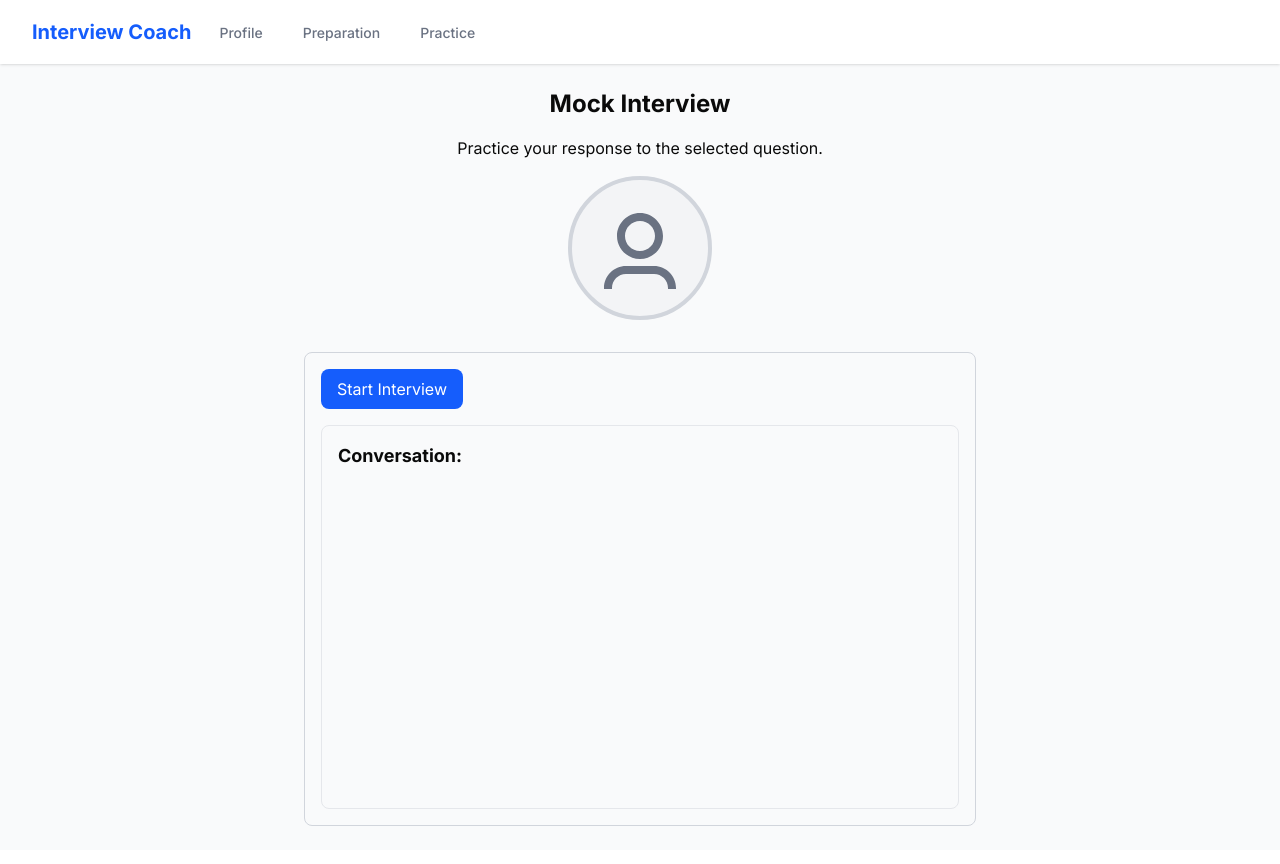
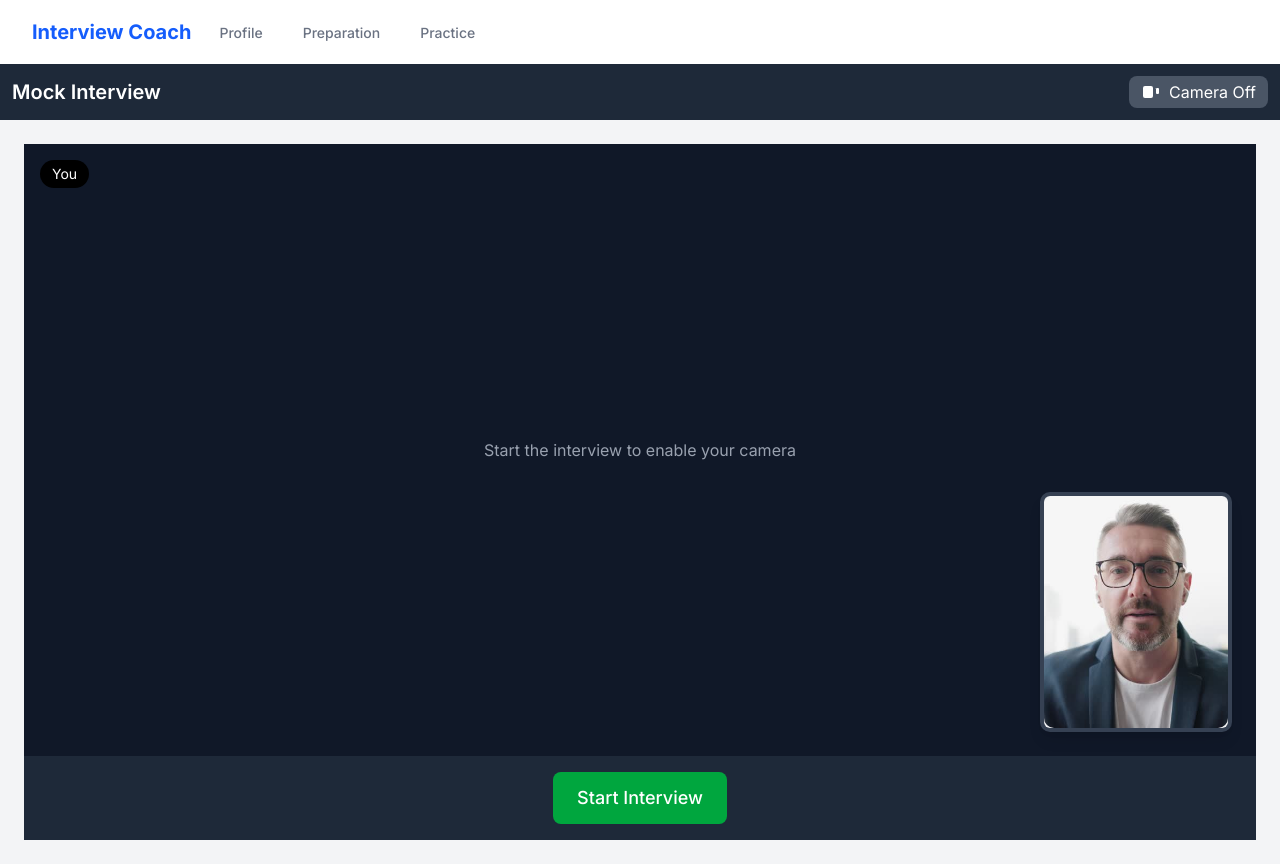
Before and after one commit to evekeen/ai-mock-interview, a Next.js app: page /mock in a window 1280 px wide. Built offline with nearby package versions, Linux system fonts and the light colour scheme.

Commit message:
video kind of works

```diff
--- a/src/app/mock/components/VoiceAssistant.tsx
+++ b/src/app/mock/components/VoiceAssistant.tsx
@@ -2,6 +2,7 @@
 import React, { useState, useRef, useEffect } from "react";
 import { useSearchParams } from "next/navigation"; // To get the topic
 import { getToken } from "@/services/openai/token";
+import Image from "next/image"; // Import Next Image
 
 // Define message type
 interface Message {
@@ -9,16 +10,89 @@ interface Message {
     text: string;
 }
 
-export default function VoiceAssistant() {
+interface VoiceAssistantProps {
+    cameraEnabled: boolean;
+}
+
+export default function VoiceAssistant({ cameraEnabled }: VoiceAssistantProps) {
     const [connected, setConnected] = useState(false);
     const [loading, setLoading] = useState(false);
     const [error, setError] = useState<string | null>(null);
     const [messages, setMessages] = useState<Message[]>([]);
+    const [isInterviewerSpeaking, setIsInterviewerSpeaking] = useState(false);
+    const [userStream, setUserStream] = useState<MediaStream | null>(null);
+
     const peerRef = useRef<RTCPeerConnection | null>(null);
     const dataChannelRef = useRef<RTCDataChannel | null>(null);
     const audioPlayerRef = useRef<HTMLAudioElement | null>(null);
+    const videoRef = useRef<HTMLVideoElement | null>(null);
+
     const searchParams = useSearchParams();
     const topic = searchParams.get("topic") || "a challenging situation"; // Default topic
+
+    // Set up user's camera if enabled
+    useEffect(() => {
+        let mounted = true;
+        let stream: MediaStream | null = null;
+
+        const setupCamera = async () => {
+            if (cameraEnabled && connected) {
+                try {
+                    // Only request camera if we don't already have a stream
+                    if (!userStream) {
+                        stream = await navigator.mediaDevices.getUserMedia({
+                            video: true,
+                        });
+
+                        // Only set the state if component is still mounted
+                        if (mounted) {
+                            setUserStream(stream);
+                            if (videoRef.current) {
+                                videoRef.current.srcObject = stream;
+                            }
+                        }
+                    }
+                } catch (err) {
+                    console.error("Error accessing camera:", err);
+                }
+            }
+        };
+
+        setupCamera();
+
+        // Cleanup function
+        return () => {
+            mounted = false;
+            // Don't stop the stream here, we'll handle that in the cameraEnabled effect
+        };
+    }, [connected, cameraEnabled, userStream]);
+
+    // Handle camera toggle separately
+    useEffect(() => {
+        if (!cameraEnabled && userStream) {
+            // Stop all video tracks when camera is disabled
+            userStream.getTracks().forEach((track) => {
+                if (track.kind === "video") {
+                    track.stop();
+                }
+            });
+            setUserStream(null);
+            if (videoRef.current) {
+                videoRef.current.srcObject = null;
+            }
+        }
+
+        return () => {
+            // Cleanup on unmount
+            if (userStream) {
+                userStream.getTracks().forEach((track) => {
+                    if (track.kind === "video") {
+                        track.stop();
+                    }
+                });
+            }
+        };
+    }, [cameraEnabled, userStream]);
 
     // Function to initialize WebRTC connection
     async function init() {
@@ -154,6 +228,9 @@ export default function VoiceAssistant() {
                         text: `Tell me about a time you handled ${topic}.`,
                     },
                 ]);
+                // Set interviewer to speaking initially
+                setIsInterviewerSpeaking(true);
+                setTimeout(() => setIsInterviewerSpeaking(false), 5000);
             });
 
             console.log(
@@ -191,17 +268,17 @@ export default function VoiceAssistant() {
                             ];
                         }
                     });
+                    // User is speaking, interviewer is not
+                    setIsInterviewerSpeaking(false);
                     break;
 
                 case "response.text.done": // User's speech transcription complete
-                    // Often the delta covers the full text, but we can finalize here if needed
-                    // The API might not always send a separate 'done' with full text matching the deltas exactly
-                    // console.log("User speech finalized (event data might be minimal):", event);
+                    // User has finished speaking
                     break;
 
                 case "response.audio.delta": // Assistant's audio speech delta (binary)
-                    // This indicates audio is being generated/streamed, handled by ontrack
-                    // console.log('Assistant audio delta received (binary data not shown)');
+                    // Set interviewer as speaking when audio is received
+                    setIsInterviewerSpeaking(true);
                     break;
 
                 case "response.text.delta.assistant": // Assistant's text response delta
@@ -223,6 +300,8 @@ export default function VoiceAssistant() {
                                 : prev;
                         }
                     });
+                    // Interviewer is speaking
+                    setIsInterviewerSpeaking(true);
                     break;
 
                 case "response.done": // Assistant's full response complete
@@ -251,6 +330,8 @@ export default function VoiceAssistant() {
                             return prev; // No change needed
                         });
                     }
+                    // Interviewer is no longer speaking
+                    setIsInterviewerSpeaking(false);
                     console.log("Assistant response done.");
                     break;
 
@@ -326,6 +407,12 @@ export default function VoiceAssistant() {
             }
         }
 
+        // Stop user video stream if active
+        if (userStream) {
+            userStream.getTracks().forEach((track) => track.stop());
+            setUserStream(null);
+        }
+
         // Remove audio player if dynamically added
         if (audioPlayerRef.current) {
             audioPlayerRef.current.pause();
@@ -348,50 +435,143 @@ export default function VoiceAssistant() {
     }, []); // Empty dependency array ensures this runs only on mount and unmount
 
     return (
-        <div className="p-4 border border-gray-300 rounded-md w-full max-w-2xl">
-            {error && <p className="text-red-500 mb-4">Error: {error}</p>}
+        <div className="w-full h-full flex flex-col relative">
+            {error && (
+                <div className="absolute top-4 left-4 z-50 bg-red-100 border border-red-400 text-red-700 px-4 py-3 rounded flex items-center shadow-lg">
+                    <svg
+                        className="w-6 h-6 mr-2"
+                        fill="currentColor"
+                        viewBox="0 0 20 20"
+                    >
+                        <path
+                            fillRule="evenodd"
+                            d="M18 10a8 8 0 11-16 0 8 8 0 0116 0zm-7 4a1 1 0 11-2 0 1 1 0 012 0zm-1-9a1 1 0 00-1 1v4a1 1 0 102 0V6a1 1 0 00-1-1z"
+                            clipRule="evenodd"
+                        />
+                    </svg>
+                    <span>{error}</span>
+                </div>
+            )}
 
+            {/* Main Video Area (User Camera or Placeholder) */}
+            <div className="flex-1 bg-gray-900 flex items-center justify-center relative overflow-hidden">
+                {cameraEnabled && connected ? (
+                    <video
+                        ref={videoRef}
+                        autoPlay
+                        muted
+                        className="w-full h-full object-cover transform -scale-x-100"
+                    ></video>
+                ) : (
+                    <div className="text-center text-gray-400">
+                        {connected ? (
+                            cameraEnabled ? (
+                                <p>Camera loading...</p>
+                            ) : (
+                                <p>Camera is off</p>
+                            )
+                        ) : (
+                            <p>Start the interview to enable your camera</p>
+                        )}
+                    </div>
+                )}
+
+                {/* User label */}
+                <div className="absolute top-4 left-4 bg-black bg-opacity-70 text-white py-1 px-3 rounded-full text-sm z-20">
+                    You
+                </div>
+
+                {/* Interviewer Picture-in-Picture */}
+                <div className="absolute bottom-6 right-6 z-20 w-32 h-40 md:w-40 md:h-52 lg:w-48 lg:h-60 border-4 border-gray-700 rounded-lg overflow-hidden shadow-lg">
+                    <div
+                        className={`w-full h-full relative bg-gray-100 ${
+                            isInterviewerSpeaking ? "animate-pulse" : ""
+                        }`}
+                    >
+                        {/* Glow effect when speaking */}
+                        {isInterviewerSpeaking && (
+                            <div className="absolute -inset-1 bg-blue-500 rounded-lg opacity-50 blur-md"></div>
+                        )}
+                        {/* Interviewer avatar */}
+                        <div
+                            className={`w-full h-full ${
+                                isInterviewerSpeaking
+                                    ? "ring-2 ring-blue-500 ring-offset-2 ring-offset-gray-700"
+                                    : ""
+                            } relative z-10`}
+                        >
+                            <Image
+                                src="/interviewer.jpg"
+                                alt="Interviewer Avatar"
+                                fill
+                                style={{ objectFit: "cover" }}
+                                priority
+                                className="rounded-lg"
+                            />
+                        </div>
+                    </div>
+                </div>
+            </div>
+
+            {/* Bottom Controls Bar */}
+            <div className="bg-gray-800 p-4 flex justify-center items-center gap-4">
                 {!connected ? (
                     <button
-                    className={`px-4 py-2 bg-blue-600 text-white rounded-md hover:bg-blue-700 focus:outline-none focus:ring-2 focus:ring-blue-500 disabled:opacity-50 disabled:cursor-not-allowed`}
+                        className={`px-6 py-3 bg-green-600 text-white rounded-md hover:bg-green-700 focus:outline-none focus:ring-2 focus:ring-green-500 disabled:opacity-50 disabled:cursor-not-allowed text-lg font-medium flex items-center gap-2`}
                         onClick={init}
                         disabled={loading}
                     >
-                    {loading ? "Connecting..." : "Start Interview"}
+                        {loading ? (
+                            <>
+                                <svg
+                                    className="animate-spin h-5 w-5 text-white"
+                                    xmlns="http://www.w3.org/2000/svg"
+                                    fill="none"
+                                    viewBox="0 0 24 24"
+                                >
+                                    <circle
+                                        className="opacity-25"
+                                        cx="12"
+                                        cy="12"
+                                        r="10"
+                                        stroke="currentColor"
+                                        strokeWidth="4"
+                                    ></circle>
+                                    <path
+                                        className="opacity-75"
+                                        fill="currentColor"
+                                        d="M4 12a8 8 0 018-8V0C5.373 0 0 5.373 0 12h4zm2 5.291A7.962 7.962 0 014 12H0c0 3.042 1.135 5.824 3 7.938l3-2.647z"
+                                    ></path>
+                                </svg>
+                                Connecting...
+                            </>
+                        ) : cameraEnabled ? (
+                            "Start Interview with Camera"
+                        ) : (
+                            "Start Interview"
+                        )}
                     </button>
                 ) : (
-                <div>
-                    <p className="text-green-600 font-bold flex items-center mb-4">
-                        ✔ Connection established. Speak into your mic…
-                    </p>
                     <button
-                        className="px-4 py-2 bg-red-600 text-white rounded-md hover:bg-red-700 focus:outline-none focus:ring-2 focus:ring-red-500 mb-4"
-                        onClick={cleanupConnection} // Add a button to disconnect manually
+                        className="px-6 py-3 bg-red-600 text-white rounded-md hover:bg-red-700 focus:outline-none focus:ring-2 focus:ring-red-500 text-lg font-medium flex items-center gap-2"
+                        onClick={cleanupConnection}
                         disabled={loading}
                     >
+                        <svg
+                            xmlns="http://www.w3.org/2000/svg"
+                            className="h-5 w-5"
+                            viewBox="0 0 20 20"
+                            fill="currentColor"
+                        >
+                            <path
+                                fillRule="evenodd"
+                                d="M10 18a8 8 0 100-16 8 8 0 000 16zM8.707 7.293a1 1 0 00-1.414 1.414L8.586 10l-1.293 1.293a1 1 0 101.414 1.414L10 11.414l1.293 1.293a1 1 0 001.414-1.414L11.414 10l1.293-1.293a1 1 0 00-1.414-1.414L10 8.586 8.707 7.293z"
+                                clipRule="evenodd"
+                            />
+                        </svg>
                         End Interview
                     </button>
-                </div>
                 )}
-
-            <div className="mt-4 p-4 border border-gray-200 rounded-md bg-gray-50 h-96 overflow-y-auto">
-                <h2 className="font-bold mb-2 text-lg">Conversation:</h2>
-                {messages.map((m, i) => (
-                    <div
-                        key={i}
-                        className={`mb-2 p-2 rounded-md ${
-                            m.from === "user"
-                                ? "bg-blue-100 text-right"
-                                : "bg-gray-100 text-left"
-                        }`}
-                    >
-                        <strong className="font-semibold">
-                            {m.from === "user" ? "You" : "Interviewer"}:{" "}
-                        </strong>
-                        <span>{m.text}</span>
-                    </div>
-                ))}
-                {loading && <p className="text-gray-500">Loading...</p>}
             </div>
         </div>
     );
--- a/src/app/mock/page.tsx
+++ b/src/app/mock/page.tsx
@@ -1,21 +1,54 @@
+"use client";
+
+import { useState } from "react";
 import VoiceAssistant from "./components/VoiceAssistant";
 
 export default function MockInterviewPage() {
+    const [cameraEnabled, setCameraEnabled] = useState(false);
+
     return (
-        <div className="p-6 flex flex-col gap-4 items-center">
-            <h1 className="text-2xl font-bold">Mock Interview</h1>
-            <p>Practice your response to the selected question.</p>
-            {/* Professional interviewer image */}
-            <div className="w-36 h-36 mb-4 rounded-full overflow-hidden border-4 border-gray-300 flex items-center justify-center bg-gray-100">
-                <svg
-                    className="h-24 w-24 text-gray-500"
-                    fill="currentColor"
-                    viewBox="0 0 24 24"
-                >
-                    <path d="M12 14.75c3.17 0 5.75-2.58 5.75-5.75S15.17 3.25 12 3.25 6.25 5.83 6.25 9s2.58 5.75 5.75 5.75zM12 5.25c2.07 0 3.75 1.68 3.75 3.75 0 2.07-1.68 3.75-3.75 3.75S8.25 11.07 8.25 9c0-2.07 1.68-3.75 3.75-3.75zM15.5 16.5h-7c-3.03 0-5.5 2.47-5.5 5.5v.25h2v-.25c0-1.93 1.57-3.5 3.5-3.5h7c1.93 0 3.5 1.57 3.5 3.5v.25h2v-.25c0-3.03-2.47-5.5-5.5-5.5z" />
-                </svg>
+        <div className="h-screen flex flex-col">
+            {/* Interview Header with controls */}
+            <div className="bg-gray-800 text-white p-3 flex justify-between items-center">
+                <h1 className="text-xl font-semibold">Mock Interview</h1>
+                <div className="flex gap-3">
+                    <button
+                        onClick={() => setCameraEnabled(!cameraEnabled)}
+                        className={`px-3 py-1 rounded-md flex items-center gap-2 ${
+                            cameraEnabled
+                                ? "bg-green-600 hover:bg-green-700"
+                                : "bg-gray-600 hover:bg-gray-700"
+                        }`}
+                        aria-label={
+                            cameraEnabled ? "Turn camera off" : "Turn camera on"
+                        }
+                        title={
+                            cameraEnabled ? "Turn camera off" : "Turn camera on"
+                        }
+                    >
+                        <svg
+                            xmlns="http://www.w3.org/2000/svg"
+                            className="h-5 w-5"
+                            viewBox="0 0 20 20"
+                            fill="currentColor"
+                        >
+                            <path d="M2 6a2 2 0 012-2h6a2 2 0 012 2v8a2 2 0 01-2 2H4a2 2 0 01-2-2V6z" />
+                            <path d="M14 6a1 1 0 011 1v4a1 1 0 001 1h1a1 1 0 001-1V7a1 1 0 00-1-1h-1a1 1 0 00-1 1z" />
+                        </svg>
+                        {cameraEnabled ? "Camera On" : "Camera Off"}
+                    </button>
+                </div>
             </div>
-            <VoiceAssistant />
+
+            {/* Main interview area */}
+            <div className="flex-1 flex">
+                <div className="flex-1 bg-gray-100 p-6 flex flex-col">
+                    {/* Interview content */}
+                    <div className="flex-1 flex items-center justify-center">
+                        <VoiceAssistant cameraEnabled={cameraEnabled} />
+                    </div>
+                </div>
+            </div>
         </div>
     );
 }
```
Also changed, not shown: public/interviewer.jpg (added). Lines whose indentation alone changed are shown as unchanged.
